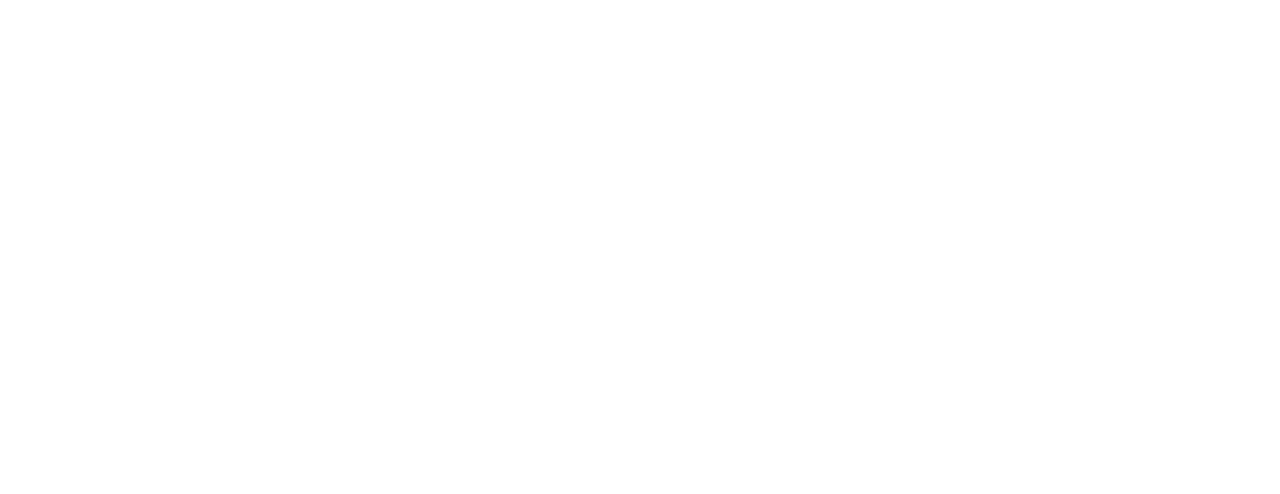
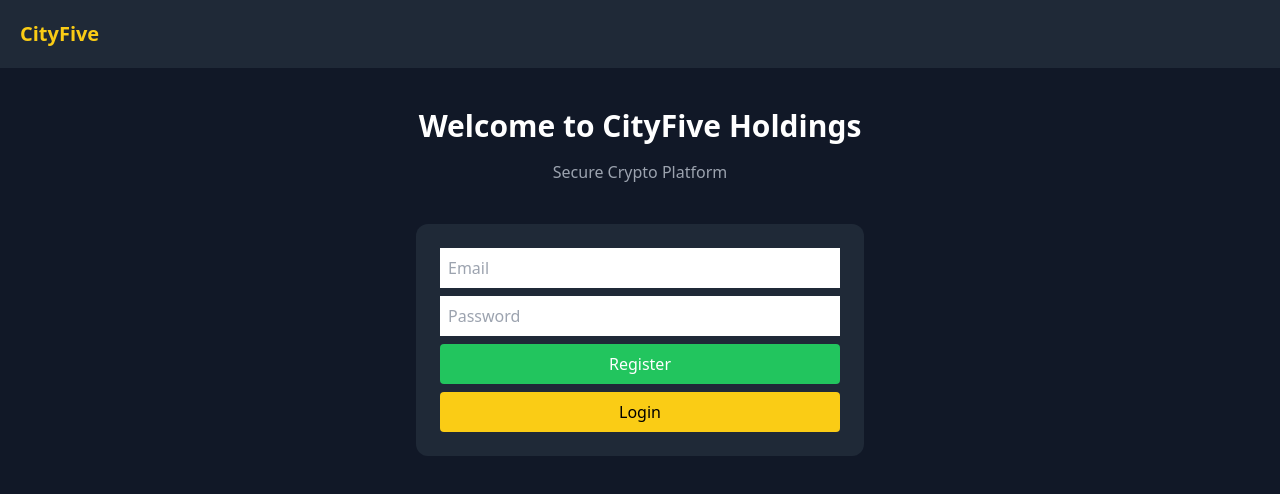
Before and after one commit to cityfive1/cityfive-platform, a website: page index.html in a window 1280 px wide. Drawn offline with nearby package versions, Linux system fonts and the light colour scheme.

Commit message:
Update index.html

```diff
--- a/index.html
+++ b/index.html
@@ -1,43 +1,78 @@
+
+<!DOCTYPE html>
+<html>
+<head>
+  <title>CityFive Holdings Ltd</title>
+  <meta name="viewport" content="width=device-width, initial-scale=1.0">
+  <script src="https://cdn.tailwindcss.com"></script>
+</head>
+
+<body class="bg-gray-900 text-white">
+
+<!-- HEADER -->
+<header class="flex justify-between items-center p-5 bg-gray-800">
+  <h1 class="text-xl font-bold text-yellow-400">CityFive</h1>
+</header>
+
+<!-- HERO -->
+<section class="text-center py-10">
+  <h2 class="text-3xl font-bold mb-4">Welcome to CityFive Holdings</h2>
+  <p class="text-gray-400">Secure Crypto Platform</p>
+</section>
+
+<!-- LOGIN -->
+<div class="max-w-md mx-auto bg-gray-800 p-6 rounded-xl">
+  <input id="email" placeholder="Email" class="w-full p-2 mb-2 text-black">
+  <input id="password" type="password" placeholder="Password" class="w-full p-2 mb-2 text-black">
+
+  <button onclick="register()" class="bg-green-500 w-full p-2 mb-2 rounded">Register</button>
+  <button onclick="login()" class="bg-yellow-400 text-black w-full p-2 rounded">Login</button>
+</div>
+
+<!-- DASHBOARD -->
+<div id="dashboard" class="hidden text-center mt-10">
+  <h2 class="text-2xl">Dashboard</h2>
+  <p id="userEmail"></p>
+</div>
 
 <script>
 const API = "https://cityfive-platform-production.up.railway.app";
 
-async function register() {
-  const res = await fetch(API + "/register", {
+function register() {
+  fetch(API + "/register", {
     method: "POST",
-    headers: {
-      "Content-Type": "application/json"
-    },
+    headers: {"Content-Type": "application/json"},
     body: JSON.stringify({
       email: document.getElementById("email").value,
       password: document.getElementById("password").value
     })
-  });
-
-  const data = await res.json();
-  alert(data.message);
+  })
+  .then(res => res.json())
+  .then(data => alert(data.message))
+  .catch(err => alert("Error: " + err));
 }
 
-async function login() {
-  const res = await fetch(API + "/login", {
+function login() {
+  fetch(API + "/login", {
     method: "POST",
-    headers: {
-      "Content-Type": "application/json"
-    },
+    headers: {"Content-Type": "application/json"},
     body: JSON.stringify({
       email: document.getElementById("email").value,
       password: document.getElementById("password").value
     })
-  });
-
-  const data = await res.json();
-
+  })
+  .then(res => {
     if (res.status === 200) {
       document.getElementById("dashboard").classList.remove("hidden");
       document.getElementById("userEmail").innerText =
         "Welcome " + document.getElementById("email").value;
     } else {
-    alert(data.message);
+      alert("Login failed");
     }
+  })
+  .catch(err => alert("Error: " + err));
 }
 </script>
+
+</body>
+</html>
```
Lines whose indentation alone changed are shown as unchanged.
